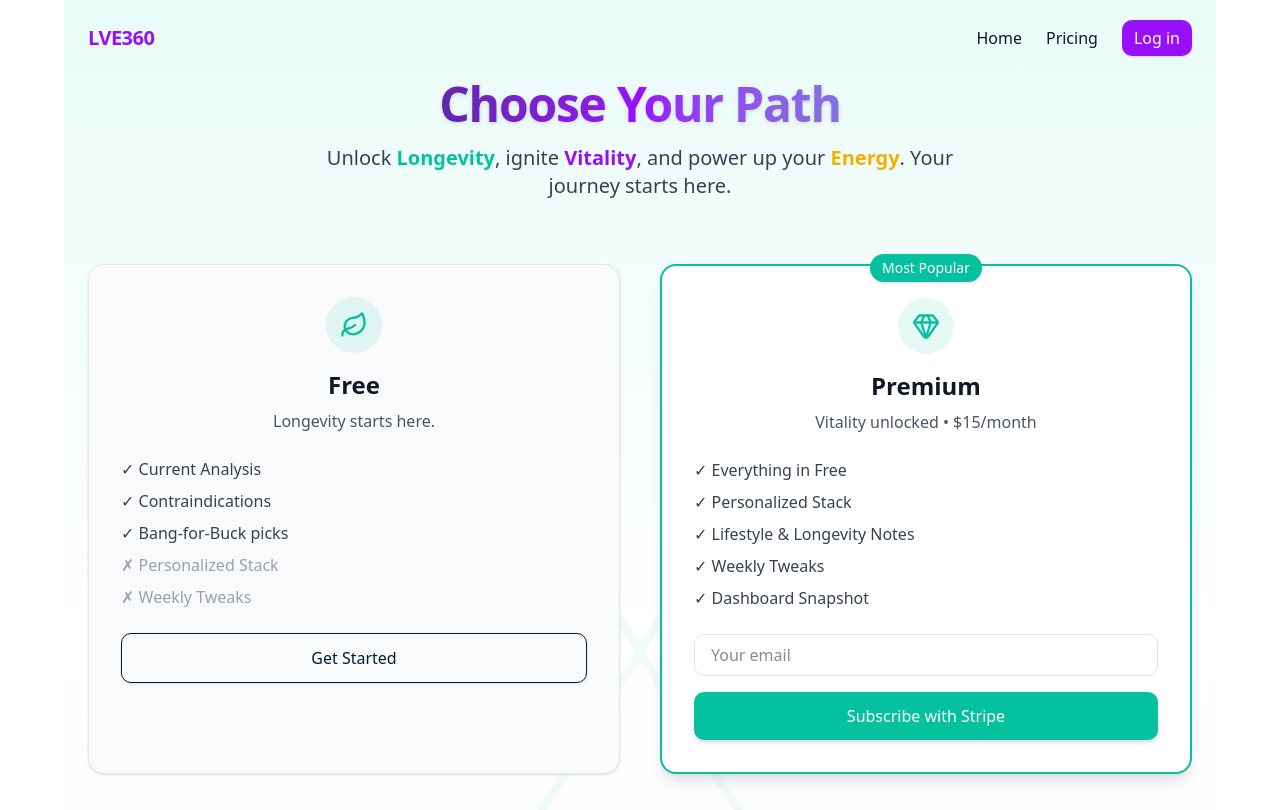
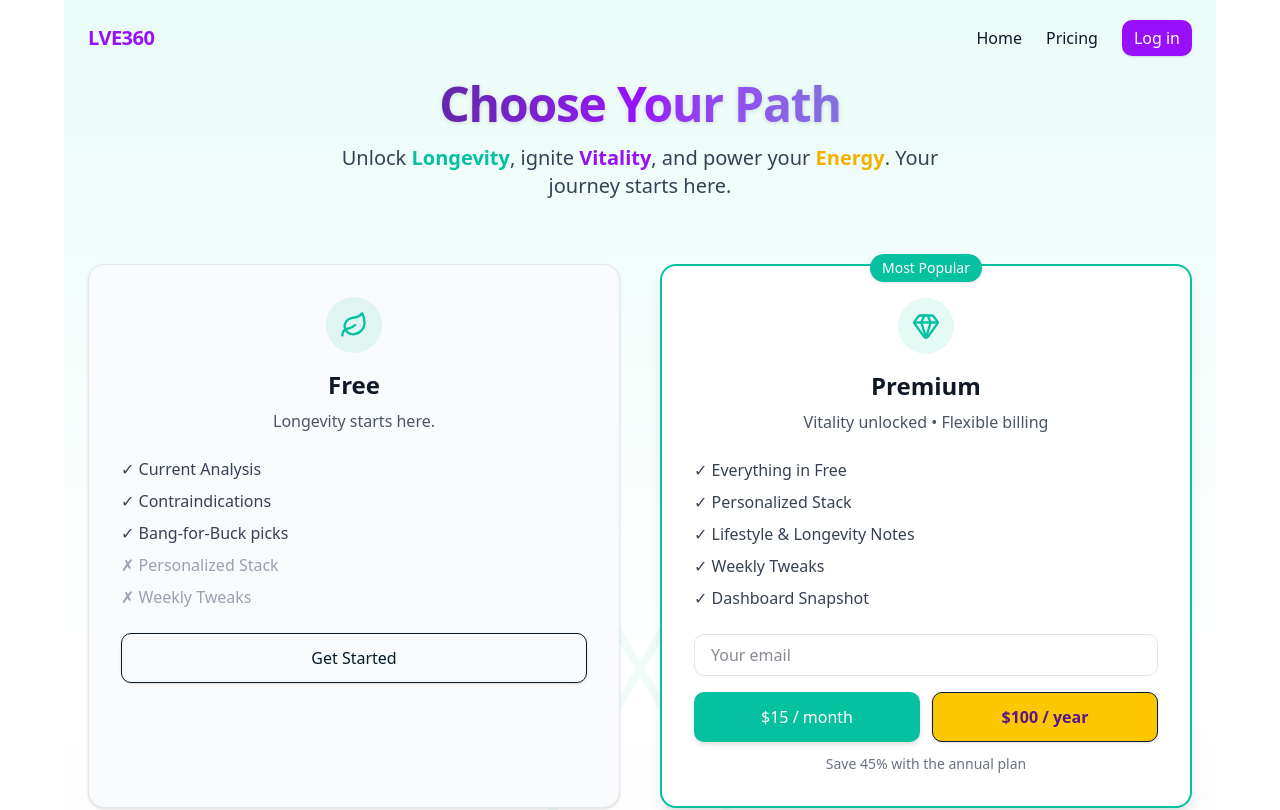
Before and after one commit to LGomes360/lve360-app, a Next.js app: page /pricing in a window 1280 px wide. Shown: the top 810 px of the page. Built offline with nearby package versions, Linux system fonts and the light colour scheme.

Commit message:
Update page.tsx

```diff
--- a/app/pricing/page.tsx
+++ b/app/pricing/page.tsx
@@ -1,30 +1,27 @@
-// app/pricing/page.tsx
 "use client";
 
 import { useEffect, useRef, useState } from "react";
-import { Leaf, Gem, Lock, CheckCircle } from "lucide-react";
+import { Leaf, Gem, Lock } from "lucide-react";
 import { motion, AnimatePresence } from "framer-motion";
 import CTAButton from "@/components/CTAButton";
 
 export default function Pricing() {
   const [email, setEmail] = useState("");
-
-  // ----- Quiz modal state/behaviors -----
   const [showQuiz, setShowQuiz] = useState(false);
   const modalRef = useRef<HTMLDivElement | null>(null);
 
+  // Pre-fill email from querystring
   useEffect(() => {
     const e = new URLSearchParams(window.location.search).get("email");
     if (e) setEmail(e);
   }, []);
 
+  // Handle modal backdrop / escape
   useEffect(() => {
     if (!showQuiz) return;
     const onKey = (e: KeyboardEvent) => e.key === "Escape" && setShowQuiz(false);
     const onDown = (e: MouseEvent) => {
-      if (modalRef.current && !modalRef.current.contains(e.target as Node)) {
-        setShowQuiz(false);
-      }
+      if (modalRef.current && !modalRef.current.contains(e.target as Node)) setShowQuiz(false);
     };
     const prevOverflow = document.body.style.overflow;
     document.body.style.overflow = "hidden";
@@ -37,9 +34,10 @@ export default function Pricing() {
     };
   }, [showQuiz]);
 
-  async function subscribe(plan: "premium") {
+  // Stripe checkout
+  async function subscribe(plan: "monthly" | "annual") {
     if (!email) {
-      alert("Please enter your email");
+      alert("Please enter your email first.");
       return;
     }
 
@@ -51,7 +49,7 @@ export default function Pricing() {
 
     const data = await res.json();
     if (!res.ok || !data?.url) {
-      alert(data?.error || "Checkout error");
+      alert(data?.error || "Checkout failed. Try again.");
       return;
     }
 
@@ -60,21 +58,12 @@ export default function Pricing() {
 
   return (
     <main className="relative max-w-6xl mx-auto py-20 px-6 text-center">
-      {/* Background Gradient */}
+      {/* Background gradient + DNA watermark */}
       <div className="absolute inset-0 -z-10 bg-gradient-to-b from-[#EAFBF8] via-white to-[#F8F5FB]" />
-
-      {/* DNA Watermark */}
       <div className="absolute inset-0 -z-10 flex items-center justify-center opacity-5 pointer-events-none">
-        <svg
-          xmlns="http://www.w3.org/2000/svg"
-          width="420"
-          height="420"
-          viewBox="0 0 200 200"
-          className="text-[#06C1A0]"
-        >
+        <svg xmlns="http://www.w3.org/2000/svg" width="420" height="420" viewBox="0 0 200 200" className="text-[#06C1A0]">
           <path
-            d="M50,20 C90,80 110,120 150,180
-               M150,20 C110,80 90,120 50,180"
+            d="M50,20 C90,80 110,120 150,180 M150,20 C110,80 90,120 50,180"
             stroke="currentColor"
             strokeWidth="4"
             fill="none"
@@ -82,19 +71,19 @@ export default function Pricing() {
         </svg>
       </div>
 
-      {/* Hero */}
+      {/* Hero section */}
       <div className="mb-16 relative">
         <h1 className="text-5xl font-extrabold mb-4 bg-gradient-to-r from-[#041B2D] via-purple-600 to-[#06C1A0] bg-clip-text text-transparent tracking-tight drop-shadow-sm">
           Choose Your Path
         </h1>
         <p className="text-xl text-gray-700 max-w-2xl mx-auto">
           Unlock <span className="text-[#06C1A0] font-semibold">Longevity</span>, ignite{" "}
-          <span className="text-purple-600 font-semibold">Vitality</span>, and power up your{" "}
+          <span className="text-purple-600 font-semibold">Vitality</span>, and power your{" "}
           <span className="text-yellow-500 font-semibold">Energy</span>. Your journey starts here.
         </p>
       </div>
 
-      {/* Pricing Grid */}
+      {/* Pricing grid */}
       <div className="grid grid-cols-1 md:grid-cols-2 gap-10 mb-12">
         {/* Free Tier */}
         <motion.div
@@ -114,7 +103,6 @@ export default function Pricing() {
             <li className="text-gray-400">✗ Personalized Stack</li>
             <li className="text-gray-400">✗ Weekly Tweaks</li>
           </ul>
-          {/* Open modal instead of navigating */}
           <CTAButton onClick={() => setShowQuiz(true)} variant="secondary" fullWidth>
             Get Started
           </CTAButton>
@@ -133,7 +121,7 @@ export default function Pricing() {
             <Gem className="text-[#06C1A0]" size={28} />
           </div>
           <h2 className="text-2xl font-semibold mb-2">Premium</h2>
-          <p className="text-gray-600 mb-6">Vitality unlocked • $15/month</p>
+          <p className="text-gray-600 mb-6">Vitality unlocked • Flexible billing</p>
           <ul className="text-left text-gray-700 space-y-2 mb-6">
             <li>✓ Everything in Free</li>
             <li>✓ Personalized Stack</li>
@@ -141,6 +129,8 @@ export default function Pricing() {
             <li>✓ Weekly Tweaks</li>
             <li>✓ Dashboard Snapshot</li>
           </ul>
+
+          {/* Email input */}
           <input
             type="email"
             placeholder="Your email"
@@ -148,9 +138,23 @@ export default function Pricing() {
             onChange={(e) => setEmail(e.target.value)}
             className="w-full border rounded-lg px-4 py-2 mb-4"
           />
-          <CTAButton onClick={() => subscribe("premium")} variant="primary" fullWidth>
-            Subscribe with Stripe
-          </CTAButton>
+
+          {/* Two-plan options */}
+          <div className="grid grid-cols-1 sm:grid-cols-2 gap-3">
+            <CTAButton onClick={() => subscribe("monthly")} variant="primary" fullWidth className="py-3">
+              $15 / month
+            </CTAButton>
+
+            <CTAButton
+              onClick={() => subscribe("annual")}
+              variant="secondary"
+              fullWidth
+              className="py-3 bg-yellow-400 hover:bg-yellow-500 text-purple-900 font-semibold"
+            >
+              $100 / year
+            </CTAButton>
+          </div>
+          <p className="text-sm text-gray-500 mt-3">Save 45% with the annual plan</p>
         </motion.div>
       </div>
 
@@ -180,14 +184,14 @@ export default function Pricing() {
       <div className="flex flex-col items-center space-y-3 mt-8">
         <p className="flex items-center gap-2 text-sm text-gray-500">
           <Lock size={14} className="text-gray-400" />
-          Payments are processed securely by Stripe. Cancel anytime.
+          Payments processed securely by Stripe • Cancel anytime.
         </p>
         <CTAButton href="/" variant="secondary">
           Back to Home
         </CTAButton>
       </div>
 
-      {/* ----- Quiz Modal (same look/feel as Home) ----- */}
+      {/* Quiz modal */}
       <AnimatePresence>
         {showQuiz && (
           <motion.div
@@ -204,7 +208,11 @@ export default function Pricing() {
               ref={modalRef}
               className="relative w-full max-w-6xl mx-auto bg-white rounded-2xl shadow-2xl ring-2 ring-purple-500/30 overflow-hidden flex flex-col"
               initial={{ opacity: 0, scale: 0.95 }}
-              animate={{ opacity: 1, scale: 1, transition: { type: "spring", stiffness: 200, damping: 20 } }}
+              animate={{
+                opacity: 1,
+                scale: 1,
+                transition: { type: 'spring', stiffness: 200, damping: 20 },
+              }}
               exit={{ opacity: 0, scale: 0.95, transition: { duration: 0.2 } }}
             >
               <button
@@ -214,7 +222,6 @@ export default function Pricing() {
               >
                 ✕
               </button>
-
               <div className="relative w-full flex justify-center px-6 sm:px-10 pb-10">
                 <div className="w-full max-w-5xl rounded-2xl overflow-hidden shadow-lg bg-white relative">
                   <div className="absolute bottom-0 left-0 w-full h-20 sm:h-24 bg-gradient-to-t from-white via-white to-transparent z-10 pointer-events-none" />
```
